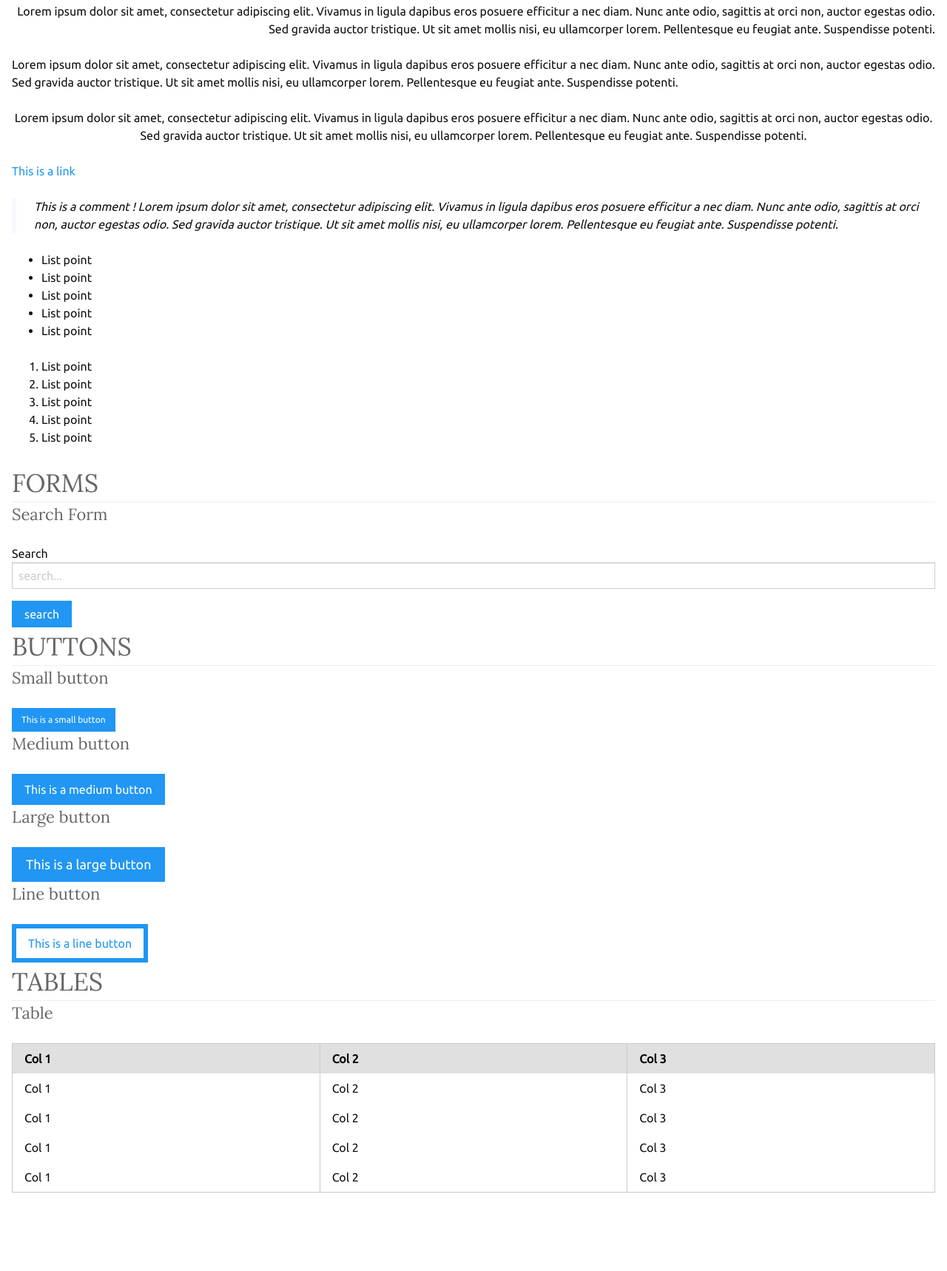
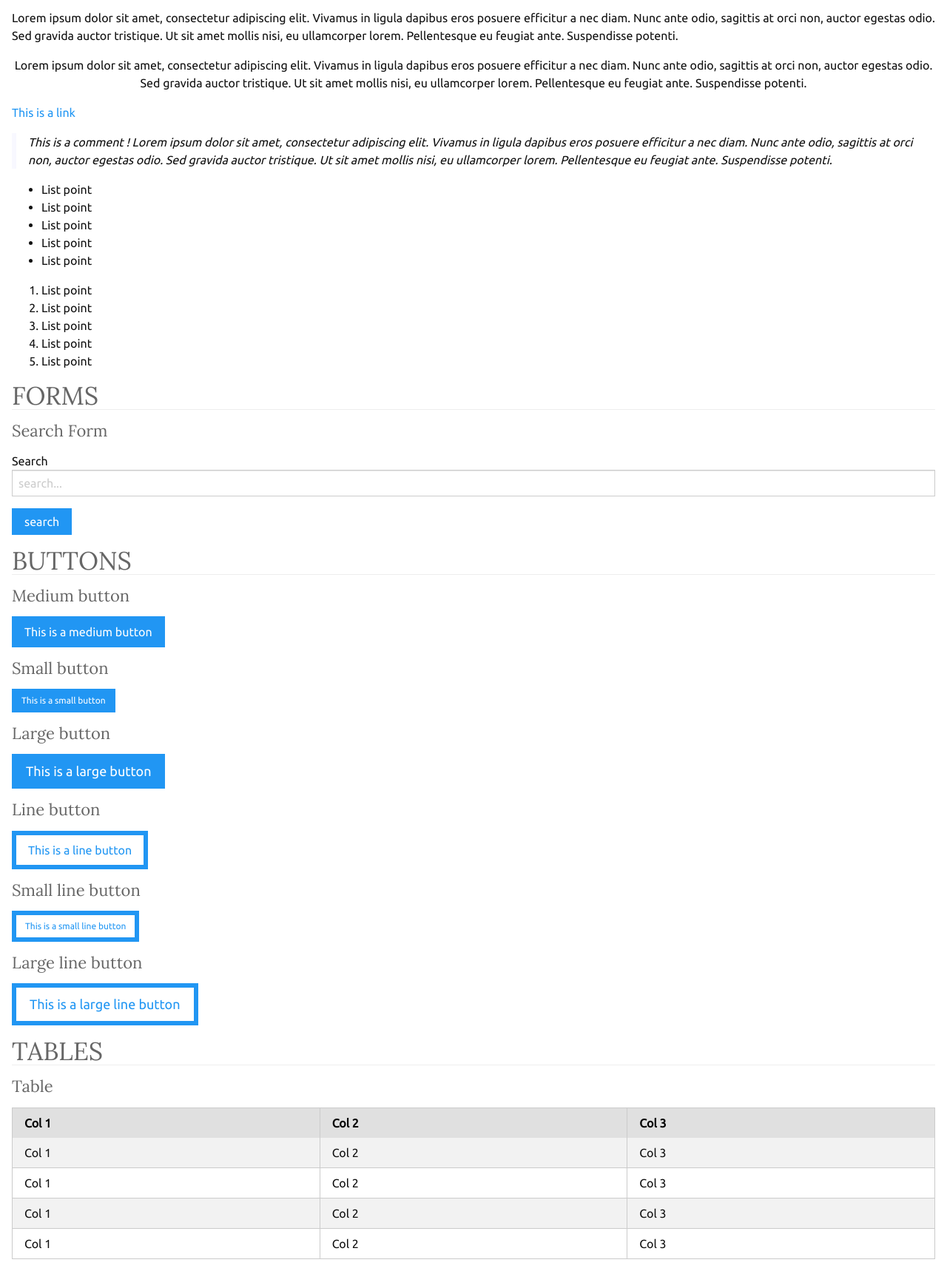
Before and after one commit to bhenbe/imfine-css-framework, a plain HTML site: page index.html in a window 1280 px wide. Shown: the part 598-2316 px from the top of the page at 74% size. Before the commit the page ends 2226 px from the top, so only its background shows below. Drawn offline with Linux system fonts and the light colour scheme.

Commit message:
Update 2
Typography changes
Set new margin and line-height calc

Button changes
Remove useless mixins and medium class ( default class )

```diff
--- a/index.html
+++ b/index.html
@@ -21,7 +21,7 @@
 </head>
 <body>
 
-    <nav class="nav nav-fixed-top nav-right">
+    <nav class="nav nav-right">
 
         <ul>
             <li><a href="#typography">Typography</a></li>
@@ -114,7 +114,7 @@
 
                     <div class="input-submit">
 
-                        <input type="submit" value="search" class="button-medium">
+                        <input type="submit" value="search" class="button">
 
                     </div>
 
@@ -134,19 +134,19 @@
 
             <article>
 
+                <h5>Medium button</h5>
+
+                <div>
+
+                    <a href="#" class="button">This is a medium button</a>
+
+                </div>
+
                 <h5>Small button</h5>
 
                 <div>
 
-                    <a href="#" class="button-small">This is a small button</a>
-
-                </div>
-
-                <h5>Medium button</h5>
-
-                <div>
-
-                    <a href="#" class="button-medium">This is a medium button</a>
+                    <a href="#" class="button button-small">This is a small button</a>
 
                 </div>
 
@@ -154,7 +154,7 @@
 
                 <div>
 
-                    <a href="#" class="button-large">This is a large button</a>
+                    <a href="#" class="button button-large">This is a large button</a>
 
                 </div>
 
@@ -163,6 +163,22 @@
                 <div>
 
                     <a href="#" class="button-line">This is a line button</a>
+
+                </div>
+
+                <h5>Small line button</h5>
+
+                <div>
+
+                    <a href="#" class="button-line button-small">This is a small line button</a>
+
+                </div>
+
+                <h5>Large line button</h5>
+
+                <div>
+
+                    <a href="#" class="button-line button-large">This is a large line button</a>
 
                 </div>
 
@@ -184,7 +200,7 @@
 
                 <div>
 
-                    <table>
+                    <table class="table-border table-odd">
 
                         <thead>
                             <tr>
--- a/sass/_vars.scss
+++ b/sass/_vars.scss
@@ -22,18 +22,26 @@ $secondaryFont:  'Lora', serif !default;
 $baseFontSize:   16px !default;
 $smallFontSize:  12px !default;
 $largeFontSize:  18px !default;
-$baseWeight:     500 !default;
-$heading1Size:   38px !default;
-$heading2Size:   34px !default;
-$heading3Size:   30px !default;
-$heading4Size:   26px !default;
-$heading5Size:   22px !default;
-$heading6Size:   18px !default;
-$headingWeight:  300 !default;
+
+$baseWeight:        500 !default;
+$heading1Size:      38px !default;
+$heading2Size:      34px !default;
+$heading3Size:      30px !default;
+$heading4Size:      26px !default;
+$heading5Size:      22px !default;
+$heading6Size:      18px !default;
+$headingWeight:     300 !default;
+$headingLineHeight: 1.1 !default;
 
 $baseLineHeight: calculateRem( $baseFontSize * 1.5 ) !default;
-$baseMargin: #{$baseLineHeight}rem !default;
+$baseMargin: calculateRem( $baseFontSize, rem ) !default;
 
 /*** padding ***/
 $baseMaxWidth: 1440px !default;
 $basePadding:  16px !default;
+
+/*** button ***/
+$buttonBorderWidth:         1px !default;
+$buttonLineBorderWidth:     6px !default;
+$buttonBaseBackgroundColor: $colorBlue !default;
+$buttonBaseForegroundColor: white !default;
--- a/sass/button/_button.scss
+++ b/sass/button/_button.scss
@@ -1,17 +1,30 @@
 @import '_mixins';
 
-.button-small{
-    @include smallButton(white, $colorBlue, $colorBlue);
-}
-
-.button-medium{
-    @include mediumButton(white, $colorBlue, $colorBlue);
-}
-
-.button-large{
-    @include largeButton(white, $colorBlue, $colorBlue);
+.button{
+    display: inline-block;
+    background: transparent;
+    border: $buttonBorderWidth solid transparent;
+    @include baseButton($buttonBaseForegroundColor, $buttonBaseBackgroundColor, $buttonBaseBackgroundColor);
 }
 
 .button-line{
-    @include mediumLineButton($colorBlue, white, 6px);
+    display: inline-block;
+    @include baseLineButton($colorBlue, white, $buttonLineBorderWidth);
 }
+
+.button,
+.button-line {
+    font-size: calculateRem($baseFontSize, rem);
+    padding: $baseFontSize / 2 $baseFontSize;
+
+    &.button-small{
+        font-size: calculateRem($smallFontSize, rem);
+        padding: $smallFontSize / 2 $smallFontSize;
+    }
+
+    &.button-large{
+        font-size: calculateRem($largeFontSize, rem);
+        padding: $largeFontSize / 2 $largeFontSize;
+    }
+
+}
--- a/sass/button/_mixins.scss
+++ b/sass/button/_mixins.scss
@@ -1,5 +1,4 @@
 @mixin baseButton($foregroundColor, $backgroundColor, $borderColor) {
-    display: inline-block;
     color: $foregroundColor;
     background: $backgroundColor;
     border: 1px solid $borderColor;
@@ -12,26 +11,7 @@
     }
 }
 
-@mixin smallButton($foregroundColor, $backgroundColor, $borderColor) {
-    font-size: calculateRem($smallFontSize, rem);
-    padding: $smallFontSize / 2 $smallFontSize;
-    @include baseButton($foregroundColor, $backgroundColor, $borderColor);
-}
-
-@mixin mediumButton($foregroundColor, $backgroundColor, $borderColor) {
-    font-size: calculateRem($baseFontSize, rem);
-    padding: $baseFontSize / 2 $baseFontSize;
-    @include baseButton($foregroundColor, $backgroundColor, $borderColor);
-}
-
-@mixin largeButton($foregroundColor, $backgroundColor, $borderColor) {
-    font-size: calculateRem($largeFontSize, rem);
-    padding: $largeFontSize / 2 $largeFontSize;
-    @include baseButton($foregroundColor, $backgroundColor, $borderColor);
-}
-
 @mixin baseLineButton($foregroundColor, $backgroundColor, $borderWidth) {
-    display: inline-block;
     color: $foregroundColor;
     background: $backgroundColor;
     border: $borderWidth solid $foregroundColor;
@@ -42,21 +22,3 @@
         background: $foregroundColor;
     }
 }
-
-@mixin smallLineButton($foregroundColor, $backgroundColor, $borderWidth) {
-    font-size: calculateRem($smallFontSize, rem);
-    padding: $smallFontSize / 2 $smallFontSize;
-    @include baseLineButton($foregroundColor, $backgroundColor, $borderWidth);
-}
-
-@mixin mediumLineButton($foregroundColor, $backgroundColor, $borderWidth) {
-    font-size: calculateRem($baseFontSize, rem);
-    padding: $baseFontSize / 2 $baseFontSize;
-    @include baseLineButton($foregroundColor, $backgroundColor, $borderWidth);
-}
-
-@mixin largeLineButton($foregroundColor, $backgroundColor, $borderWidth) {
-    font-size: calculateRem($largeFontSize, rem);
-    padding: $largeFontSize / 2 $largeFontSize;
-    @include baseLineButton($foregroundColor, $backgroundColor, $borderWidth);
-}
--- a/sass/typography/_typography.scss
+++ b/sass/typography/_typography.scss
@@ -15,17 +15,16 @@ header,
 article,
 footer{
     line-height: $baseLineHeight;
-    margin-bottom: $baseMargin / 2;
 }
 
 p {
     line-height: $baseLineHeight;
-    margin-top: 0;
+    margin-top: $baseMargin;
     margin-bottom: $baseMargin;
 }
 ul,
 ol {
-    margin-top: 0;
+    margin-top: $baseMargin;
     margin-bottom: $baseMargin;
     li {
         line-height: $baseLineHeight;
@@ -38,7 +37,7 @@ ol {
 }
 blockquote {
     line-height: $baseLineHeight;
-    margin: 0 0 $baseMargin 0;
+    margin: $baseMargin 0 $baseMargin 0;
     padding-left: $baseMargin;
     border-left: 6px solid ghostwhite;
     font-style: italic;
@@ -61,11 +60,11 @@ h3,
 h4,
 h5,
 h6 {
-    margin-top: 0;
+    margin-top: $baseMargin;
     margin-bottom: $baseMargin;
-    line-height: $baseLineHeight;
     font-family: $secondaryFont;
     font-weight: $headingWeight;
+    line-height: $headingLineHeight;
     color: $headingColor;
 }
 h1 {
--- a/sass/wordpress/_wordpress.scss
+++ b/sass/wordpress/_wordpress.scss
@@ -68,32 +68,3 @@ a img.aligncenter {
     margin: 0;
     padding: 0 4px 5px;
 }
-
-/* Text meant only for screen readers. */
-.screen-reader-text {
-	clip: rect(1px, 1px, 1px, 1px);
-	position: absolute !important;
-	height: 1px;
-	width: 1px;
-	overflow: hidden;
-}
-
-.screen-reader-text:focus {
-	background-color: #f1f1f1;
-	border-radius: 3px;
-	box-shadow: 0 0 2px 2px rgba(0, 0, 0, 0.6);
-	clip: auto !important;
-	color: #21759b;
-	display: block;
-	font-size: 14px;
-	font-size: 0.875rem;
-	font-weight: bold;
-	height: auto;
-	left: 5px;
-	line-height: normal;
-	padding: 15px 23px 14px;
-	text-decoration: none;
-	top: 5px;
-	width: auto;
-	z-index: 100000; /* Above WP toolbar. */
-}
```
Also changed, not shown: css/all.css, sass/grid/_grid.scss (line endings or trailing spaces).
